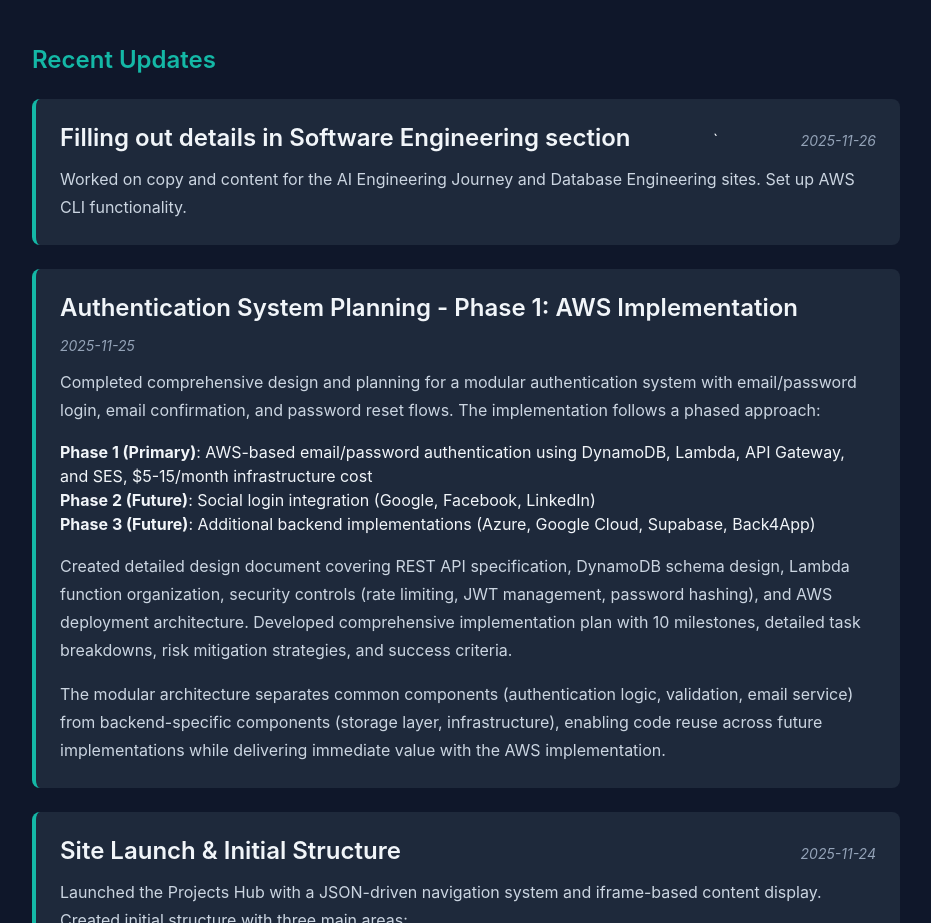
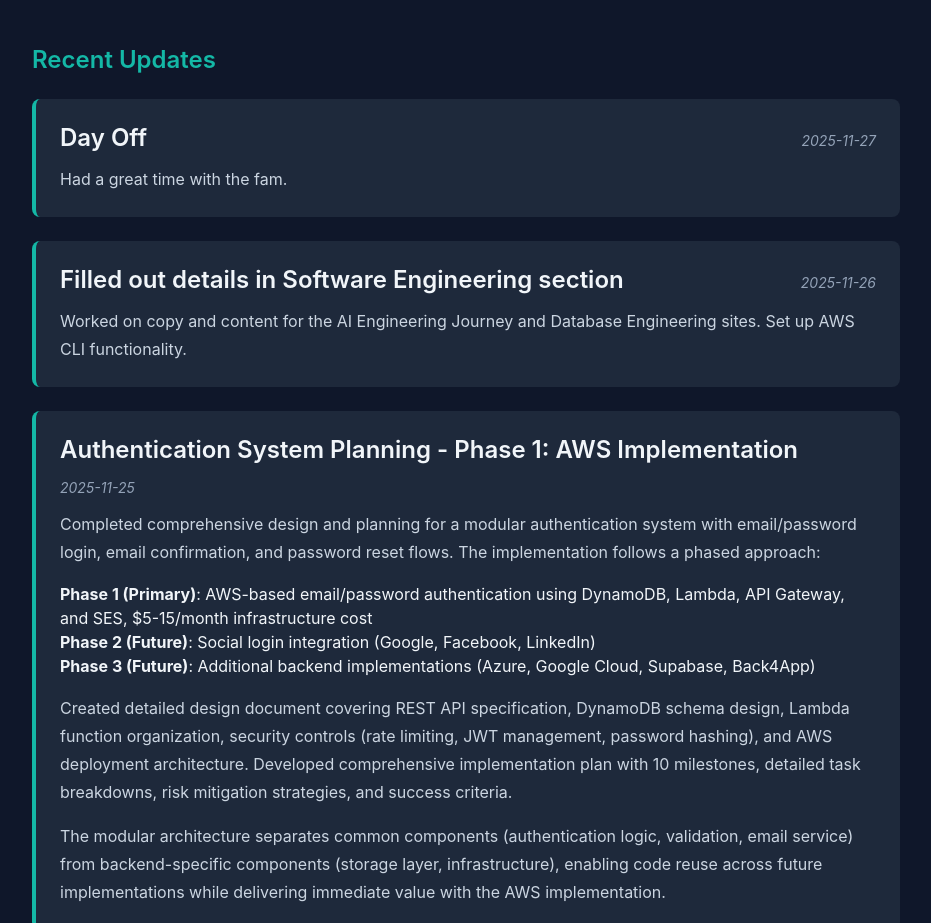
Before and after one commit to bonjohen/page_viewer, a plain HTML site: page sites/home/index.html in a window 1280 px wide. Shown: the part 860-1783 px from the top of the page, without its empty margins (174-1105 px from the left). Drawn offline with Linux system fonts and the light colour scheme.

Commit message:
feat: Add new log entry for personal day off and update existing entry in Software Engineering section

```diff
--- a/sites/home/index.html
+++ b/sites/home/index.html
@@ -47,7 +47,17 @@
 
       <article class="log-entry">
         <div class="log-header">
-          <h3>Filling out details in Software Engineering section</h3>`
+          <h3>Day Off</h3>
+          <span class="log-date">2025-11-27</span>
+        </div>
+        <p>
+          Had a great time with the fam.
+        </p>
+      </article>
+
+      <article class="log-entry">
+        <div class="log-header">
+          <h3>Filled out details in Software Engineering section</h3>
           <span class="log-date">2025-11-26</span>
         </div>
         <p>
```
